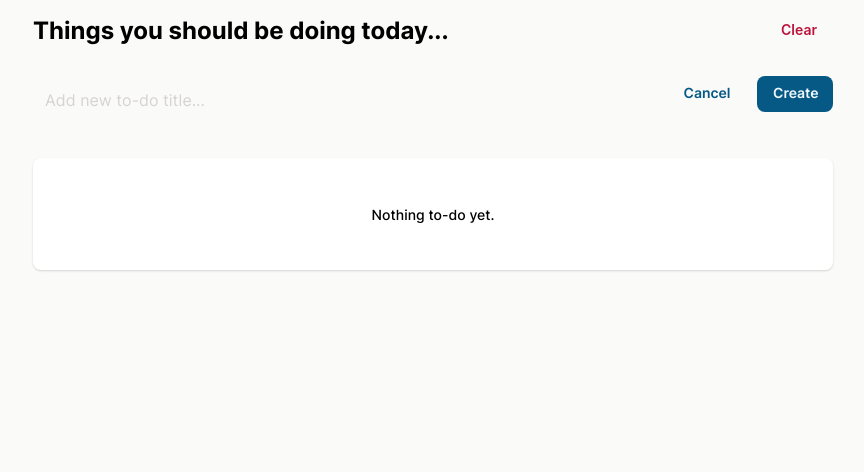
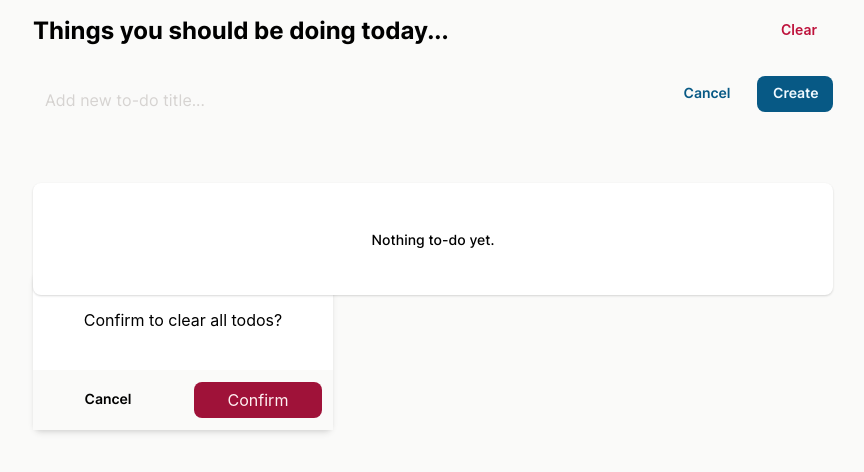
Before and after one commit to NaufalFikriHakim/react-todo, a React (Create React App) app: page / in a window 1280 px wide. Both pictures are taken after a click on the element "Add New". Shown: the top 472 px of the page, without its empty margins (207-1071 px from the left). Built offline with nearby package versions, Linux system fonts and the light colour scheme.

Commit message:
adding modal

```diff
--- a/src/App.css
+++ b/src/App.css
@@ -85,6 +85,11 @@
   font-size: 14px;
   font-family: 'inter', 'Times New Roman', Times, serif;
   font-weight: 500;
+  transition: transform 0.3s;
+}
+
+.shifted {
+  transform: translateY(25px);
 }
 
 .card img{
@@ -185,6 +190,62 @@
   cursor: pointer;
 }
 
+.modal{
+  width: 300px;
+  background-color: #FFFFFF;
+  border-radius: 8px;
+  box-shadow:
+    0px 2px 4px -1px rgba(0, 0, 0, 0.06),
+    0px 4px 6px -1px rgba(0, 0, 0, 0.1);
+}
+
+.modalbuttongroup{
+  background-color: #FAFAF9;
+  display: flex;
+  justify-content: space-around;
+  align-items: center;
+  height: 60px;
+}
+
+.modalcancel{
+  width: 128px;
+  height: 36px;
+  text-align: center;
+}
+
+.modalcancel p{
+  padding: 8px 16px;
+  font-size: 14px;
+  font-family: 'inter', 'Times New Roman', Times, serif;
+  font-weight: 600;
+  margin: auto;
+}
+
+.modalconfirm{
+  background-color: #9F1239;
+  color: #FFF1F2;
+  width: 128px;
+  height: 36px;
+  text-align: center;
+  border-radius: 8px;
+}
+
+.modalconfirm p{
+  padding: 8px 16px;
+  margin: auto;
+}
+
+.modalbody{
+  text-align: center;
+  padding: 40px 10px;
+}
+
+.modalbody p{
+  margin: 0;
+}
+
+
+
 @font-face {
   font-family: 'inter';
   src: url(../public/Inter-VariableFont_slnt\,wght.ttf);
--- a/src/App.js
+++ b/src/App.js
@@ -7,87 +7,140 @@
 import CancelButton from "./components/CancelButton";
 import InputForm from "./components/InputForm";
 import CreateButton from "./components/CreateButton";
-import {useState} from "react";
+import { useState } from "react";
 
 function App() {
   const [newClicked, setNewClicked] = useState(false);
   const [inputValue, setInputValue] = useState("");
-  const[data, setData] = useState([]);
-  const[valid, setValid] = useState(true);
+  const [data, setData] = useState([]);
+  const [valid, setValid] = useState(true);
 
   const addData = () => {
     if (inputValue.length <= 100) {
-      setData([...data, {text: inputValue, clicked: false}]);
+      setData([...data, { text: inputValue, clicked: false }]);
       setNewClicked(false);
       setInputValue("");
     } else {
-      setValid(false)
+      setValid(false);
     }
-  }
+  };
 
   const clearData = () => {
     setData([]);
-  }
+  };
 
   const handleInputChange = (e) => {
     setInputValue(e.target.value);
-  }
+  };
 
   const cancelInput = () => {
     setNewClicked(false);
     setInputValue("");
     setValid(true);
-  }
+  };
 
   const handleDone = (index, newText) => {
-    const newData = {text: newText, clicked: true};
-    setData(prevData => {
+    const newData = { text: newText, clicked: true };
+    setData((prevData) => {
       const filteredData = prevData.filter((value, i) => i !== index);
       return [...filteredData, newData];
-    })
+    });
     console.log(data);
-  }
+  };
 
   const handleDelete = (index) => {
-    setData(data.filter((value, i) => {return i !== index}))
-  }
+    setData(
+      data.filter((value, i) => {
+        return i !== index;
+      })
+    );
+  };
 
   const handleAddNew = () => {
-    setTimeout(setNewClicked(true), 300)
-  }
+    setNewClicked(true);
+  };
 
   return (
     <div className="App">
       <header>
         <Title />
         <div className="buttongroup">
-          {!newClicked &&
-            <NewButton clicked={()=>{handleAddNew()}}/>}
-          <ClearButton clicked={()=>{clearData()}}/>
+          {!newClicked && (
+            <NewButton
+              clicked={() => {
+                handleAddNew();
+              }}
+            />
+          )}
+          <ClearButton
+            clicked={() => {
+              clearData();
+            }}
+          />
         </div>
       </header>
       <div className="body">
+        {newClicked && (
+          <div className="inputsection">
+            <div className="inputvalidation">
+              <InputForm handleChange={handleInputChange} value={inputValue} />
+              {!valid && (
+                <p>Title mush be shorter than or equal to 100 characters.</p>
+              )}
+            </div>
 
-      {newClicked && (
-          <div className="inputsection">
-          <div className="inputvalidation">
-            <InputForm handleChange={handleInputChange} value={inputValue}/>
-            {!valid && <p>Title mush be shorter than or equal to 100 characters.</p>}
-
-          </div>
-
-            <CancelButton clicked={() => {cancelInput()}}/>
-            <CreateButton clicked={() => {addData()}}/>
+            <CancelButton
+              clicked={() => {
+                cancelInput();
+              }}
+            />
+            <CreateButton
+              clicked={() => {
+                addData();
+              }}
+            />
           </div>
         )}
 
-        {data.length == 0 ?
-        <EmptyCard></EmptyCard> :
-        data.map((item, key) => (<Card text={item.text} clicked={item.clicked} key={key} onPressDone={() => {handleDone(key, item.text)}} onPressDelete={() => {handleDelete(key)}}></Card>))
-        }
+        {data.length == 0 ? (
+          <EmptyCard shifted={newClicked}></EmptyCard>
+        ) : (
+          data.map((item, key) => (
+            <Card
+              text={item.text}
+              clicked={item.clicked}
+              key={key}
+              onPressDone={() => {
+                handleDone(key, item.text);
+              }}
+              onPressDelete={() => {
+                handleDelete(key);
+              }}
+            ></Card>
+          ))
+        )}
+      </div>
+      <div className="modal">
+        <div className="modalcontent">
+        <div className="modalbody">
+          <p>Confirm to clear all todos?</p>
+        </div>
+
+        <div className="modalbuttongroup">
+        <div className="modalcancel hoverable">
+          <p>Cancel</p>
+        </div>
+        <div className="modalconfirm hoverable">
+          <p>Confirm</p>
+        </div>
+
+        </div>
+        </div>
       </div>
     </div>
   );
 }
 
+
+
 export default App;
--- a/src/components/CancelButton.js
+++ b/src/components/CancelButton.js
@@ -1,11 +1,8 @@
 export default function CancelButton({clicked}){
-    const handleClick = () => {
-        clicked()
-    }
+
     return(
-        <div onClick={handleClick} className="cancel hoverable">
+        <div onClick={clicked} className="cancel hoverable">
             <p>Cancel</p>
-
         </div>
     )
 }
--- a/src/components/EmptyCard.js
+++ b/src/components/EmptyCard.js
@@ -1,6 +1,6 @@
-export default function EmptyCard(){
+export default function EmptyCard({shifted}){
     return(
-        <div className="empty card">
+        <div className={`empty card ${shifted? 'shifted' : ''}`}>
             <p>Nothing to-do yet.</p>
         </div>
     )
```
